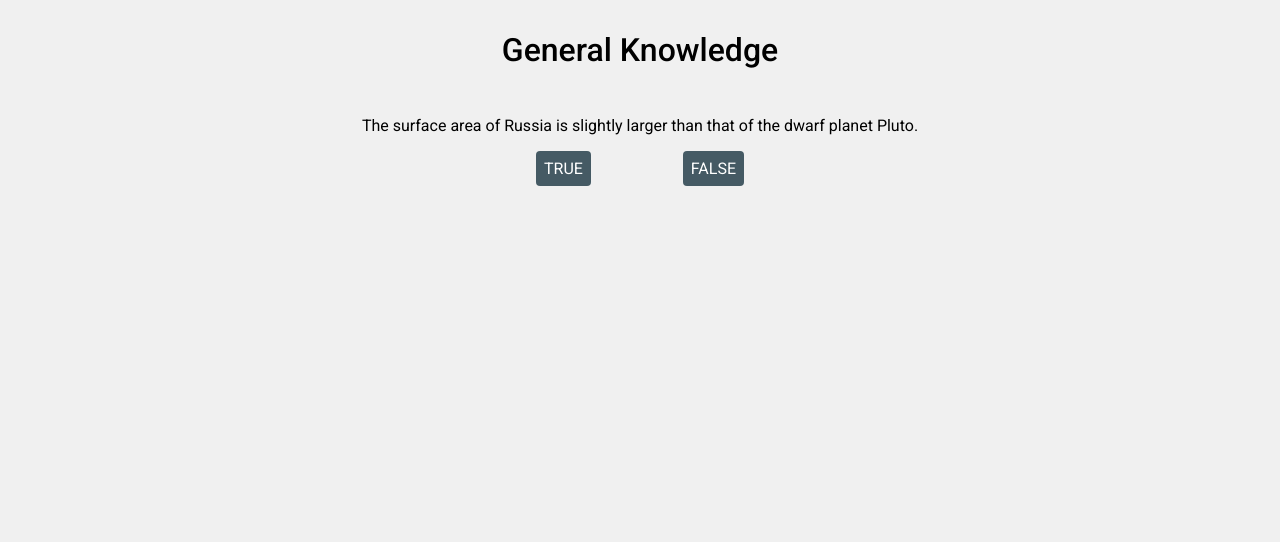
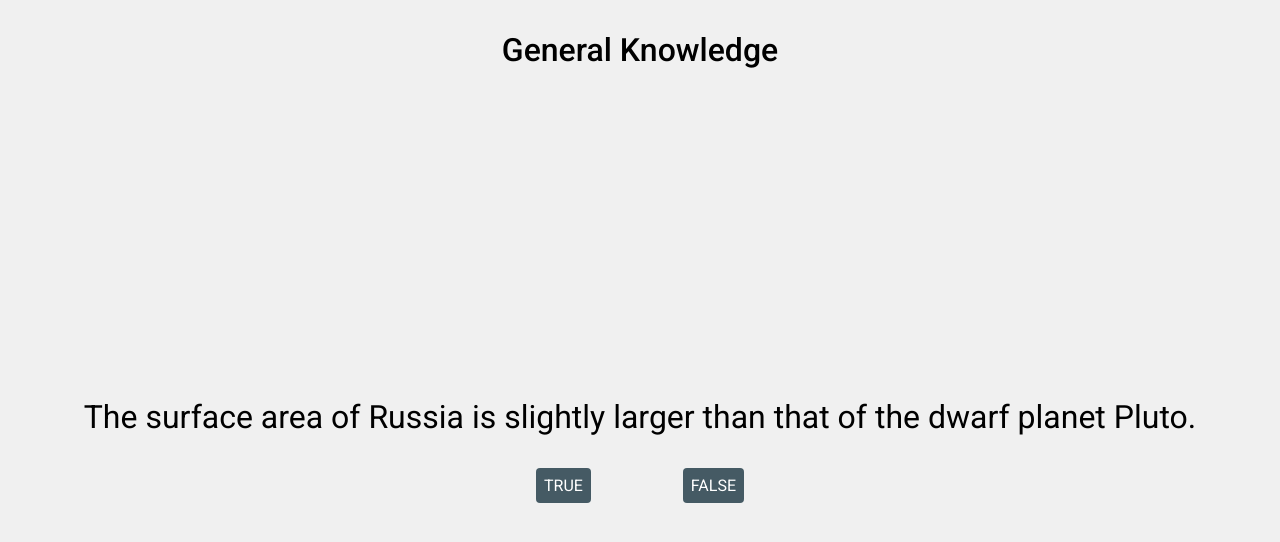
Before and after one commit to dyegosoriano/React-Quiz, a React (Create React App) app: page /questions in a window 1280 px wide. Shown: the top 542 px of the page. Built offline with nearby package versions, Linux system fonts and the light colour scheme.

Commit message:
refatorando páginas Home e Questions

```diff
--- a/src/pages/Home/index.tsx
+++ b/src/pages/Home/index.tsx
@@ -2,24 +2,25 @@ import React from 'react'
 import { useHistory } from 'react-router'
 
 import { Container } from './styles'
+
+import Footer from 'components/Footer'
+import Header from 'components/Header'
 
 export default function Home(): JSX.Element {
   const history = useHistory()
 
   return (
     <Container>
-      <header>
-        <h1>!!!WELCOME TO QUIZ!!!</h1>
-      </header>
+      <Header title="!!!WELCOME TO QUIZ!!!" />
 
       <main>
         <p>10 questions will be shown to you.</p>
         <p>Can you get maximum score?</p>
       </main>
 
-      <footer>
+      <Footer>
         <button onClick={() => history.push('/questions')}>START</button>
-      </footer>
+      </Footer>
     </Container>
   )
 }
--- a/src/pages/Home/styles.ts
+++ b/src/pages/Home/styles.ts
@@ -17,19 +17,8 @@ export const Container = styled.div`
     }
   }
 
-  header,
-  footer {
-    display: flex;
-    align-items: center;
-    justify-content: center;
-
-    button {
-      background: #ff6f00;
-      color: #fff;
-
-      padding: 8px;
-      border: none;
-      border-radius: 4px;
-    }
+  button {
+    background: #ff6f00;
+    color: #fff;
   }
 `
--- a/src/pages/Questions/index.tsx
+++ b/src/pages/Questions/index.tsx
@@ -2,12 +2,12 @@ import React from 'react'
 
 import { Container } from './styles'
 
+import Header from 'components/Header'
+
 export default function Questions(): JSX.Element {
   return (
     <Container>
-      <header>
-        <h1>General Knowledge</h1>
-      </header>
+      <Header title="General Knowledge" />
 
       <main>
         <span>
--- a/src/pages/Questions/styles.ts
+++ b/src/pages/Questions/styles.ts
@@ -1,28 +1,26 @@
 import styled from 'styled-components'
 
 export const Container = styled.div`
+  height: 100vh;
+
   display: grid;
   grid-template-rows: 100px 1fr;
-
-  header {
-    display: flex;
-    align-items: center;
-    justify-content: center;
-  }
 
   main {
     padding: 16px;
 
     display: flex;
     flex-direction: column;
+    justify-content: center;
     align-items: center;
 
     span {
+      font-size: 2rem;
       text-align: center;
     }
 
     .box__options {
-      margin-top: 16px;
+      margin-top: 32px;
       max-width: 300px;
       width: 100%;
 
```
